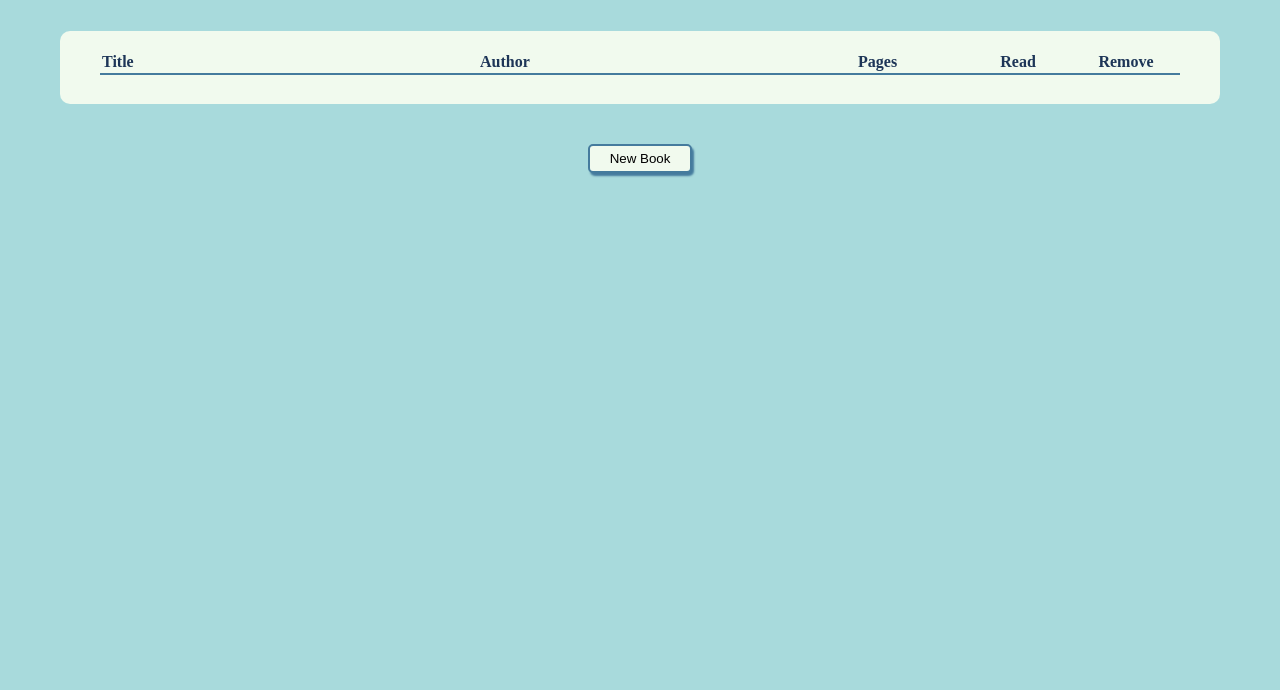
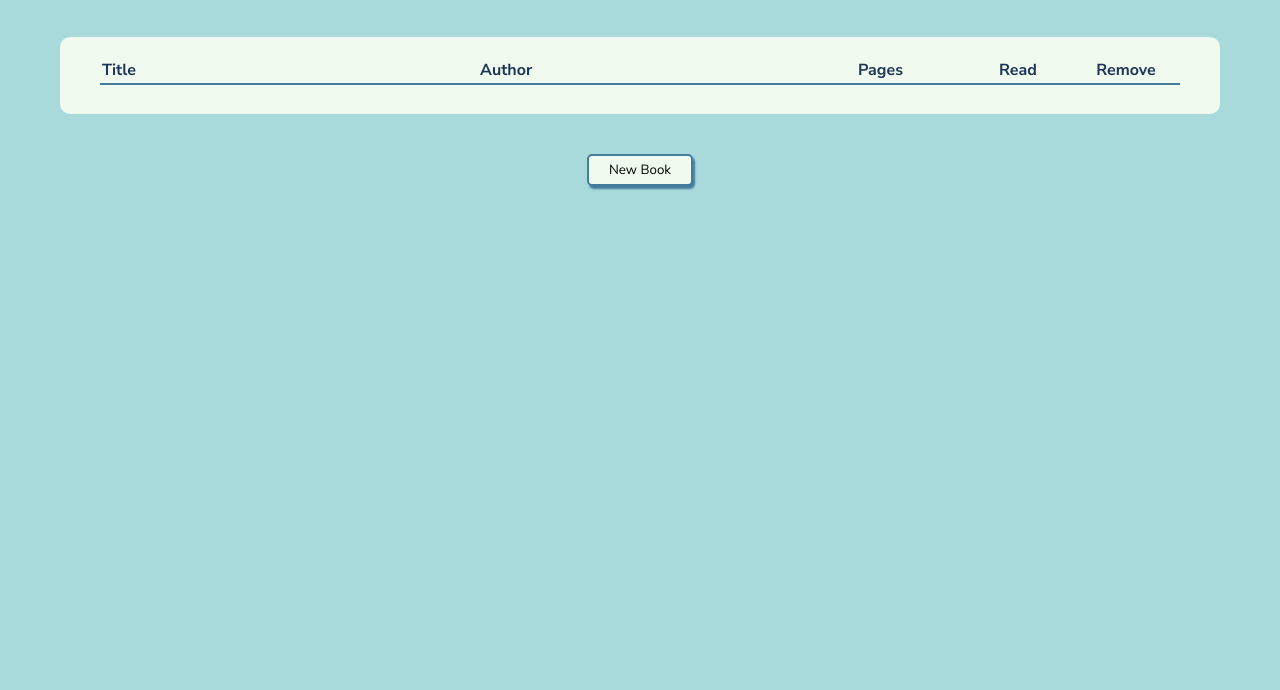
Before and after one commit to bertcherry/library, a plain HTML site: page index.html in a window 1280 px wide. Shown: the part 130-820 px from the top of the page. Drawn offline with Linux system fonts and the light colour scheme.

Commit message:
style fonts

```diff
--- a/index.html
+++ b/index.html
@@ -6,6 +6,9 @@
     <meta name="viewport" content="width=device-width, initial-scale=1.0">
     <title>My Library</title>
     <link rel="stylesheet" href="style.css">
+    <link rel="preconnect" href="https://fonts.googleapis.com">
+    <link rel="preconnect" href="https://fonts.gstatic.com" crossorigin>
+    <link href="https://fonts.googleapis.com/css2?family=Nunito+Sans:wght@300;400;700&display=swap" rel="stylesheet">
 </head>
 <body>
     <div id="form-container">
--- a/style.css
+++ b/style.css
@@ -2,6 +2,7 @@
     box-sizing: inherit;
     margin: 0;
     padding: 0;
+    font-family: inherit;
 }
 
 :root {
@@ -17,6 +18,7 @@ body {
     width: 100vw;
     color: var(--darkest);
     background-color: var(--main);
+    font-family: 'Nunito Sans', sans-serif;
 }
 
 h1 {
```
